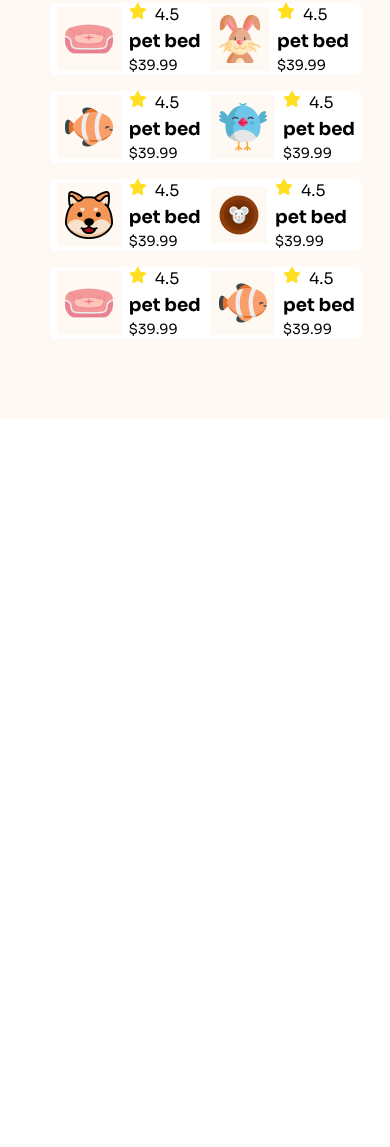
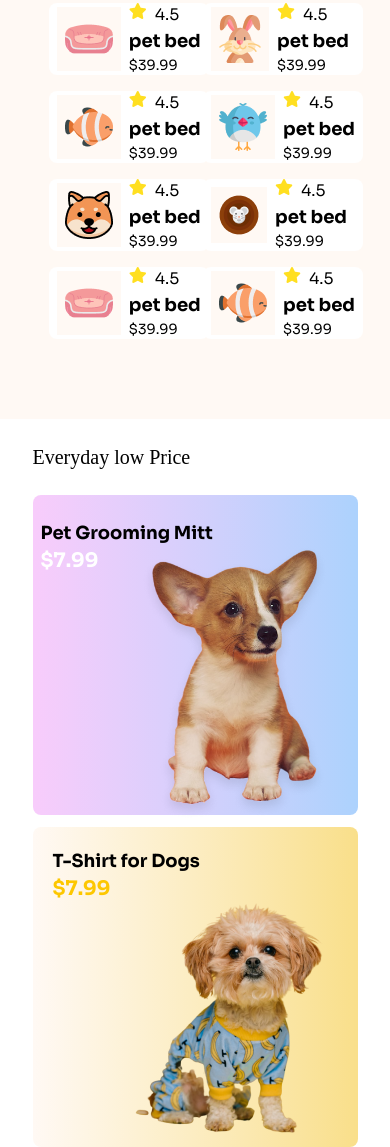
Before and after one commit to mdyasin0/number-3-assignment, a plain HTML site: page index.html in a window 390 px wide. Shown: the part 2151-3298 px from the top of the page. Before the commit the page ends 2594 px from the top, so only its background shows below. Drawn offline with nearby package versions, Linux system fonts and the light colour scheme; a web font is replaced by a local one.

Commit message:
everyday section added with mobile responsive

```diff
--- a/index.html
+++ b/index.html
@@ -243,5 +243,33 @@
             </div>
         </section>
      </div>
+     <!-- everyday  -->
+      <section class="w-10/12 mx-auto">
+        <h1 class="font-bold text-xl adlam-display mb-6  ">Everyday low Price</h1>
+        <div class="space-y-3 sm:flex gap-4">
+            <div class=" sm:flex items-center justify-center  bg-linear-to-r from-[#F8CCFB] to-[#ACD2FD] sm:w-[40rem] h-80 py-6 rounded-lg">
+                <div class=" ml-2">
+                    <h5 class="text-sm hidden sm:block">Under Price</h5>
+                    <h4 class="text-lg font-bold">Pet Grooming Mitt</h4>
+                    <p class="text-sm text-white mb-2 hidden sm:block">(Easy Hair Removal)</p>
+                    <h1 class="text-xl font-bold text-white sm:text-black">$7.99</h1>
+                </div>
+                <div class="flex justify-end -mt-10">
+                    <img class="w-60" src="c1-assets/cute-dog-mid.png" alt="">
+                </div>
+            </div>
+            <div class=" bg-linear-to-r from-[#FFF9F4] to-[#F9DF8A]  sm:w-[30rem]  h-80 rounded-lg pt-5 pl-5 pb-6">
+                <div>
+                    <h1 class="text-lg font-bold">
+                        T-Shirt for Dogs
+                    </h1>
+                    <h3 class="text-yellow-400 text-xl  font-bold">$7.99</h3>
+                </div>
+                <div class="flex justify-end items-start">
+                    <img class="-m-20 mr-1" src="c1-assets/cute-pet-small.png" alt="">
+                </div>
+            </div>
+        </div>
+      </section>
 </body>
 </html>
```
